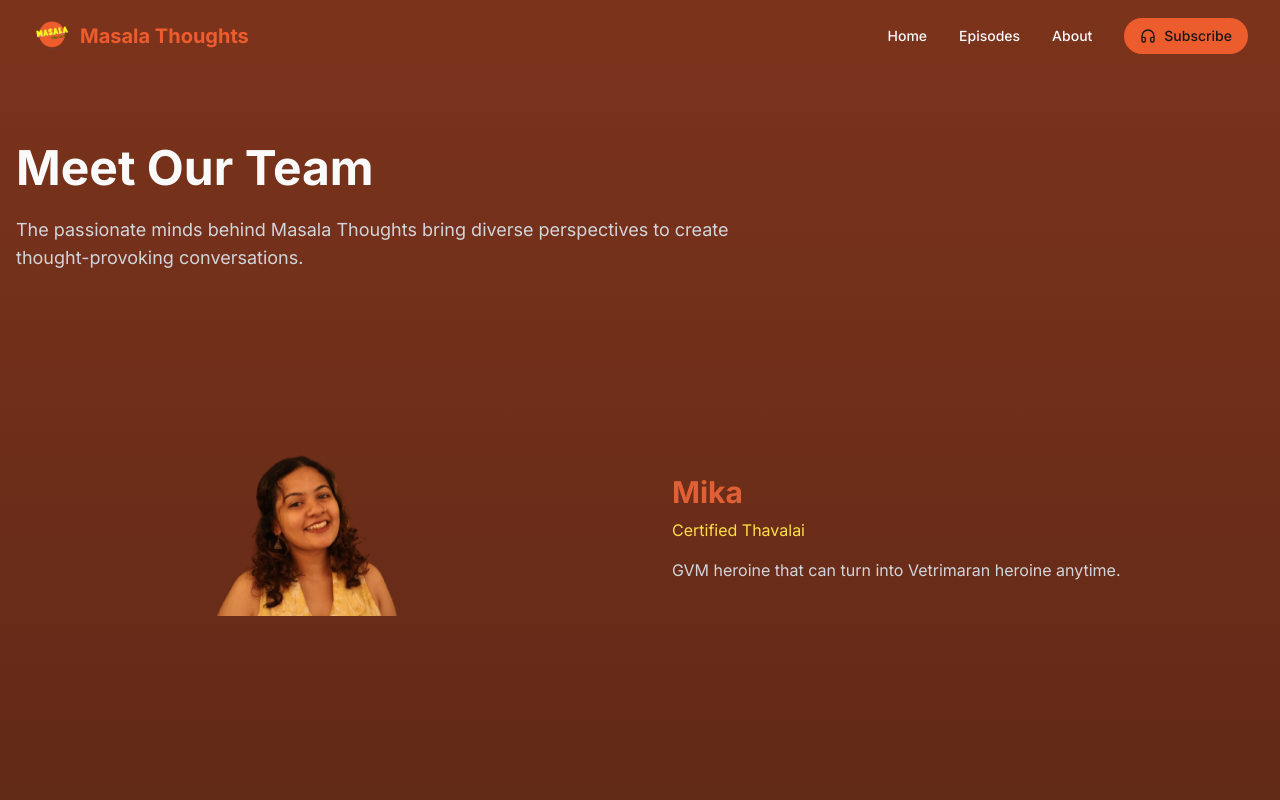
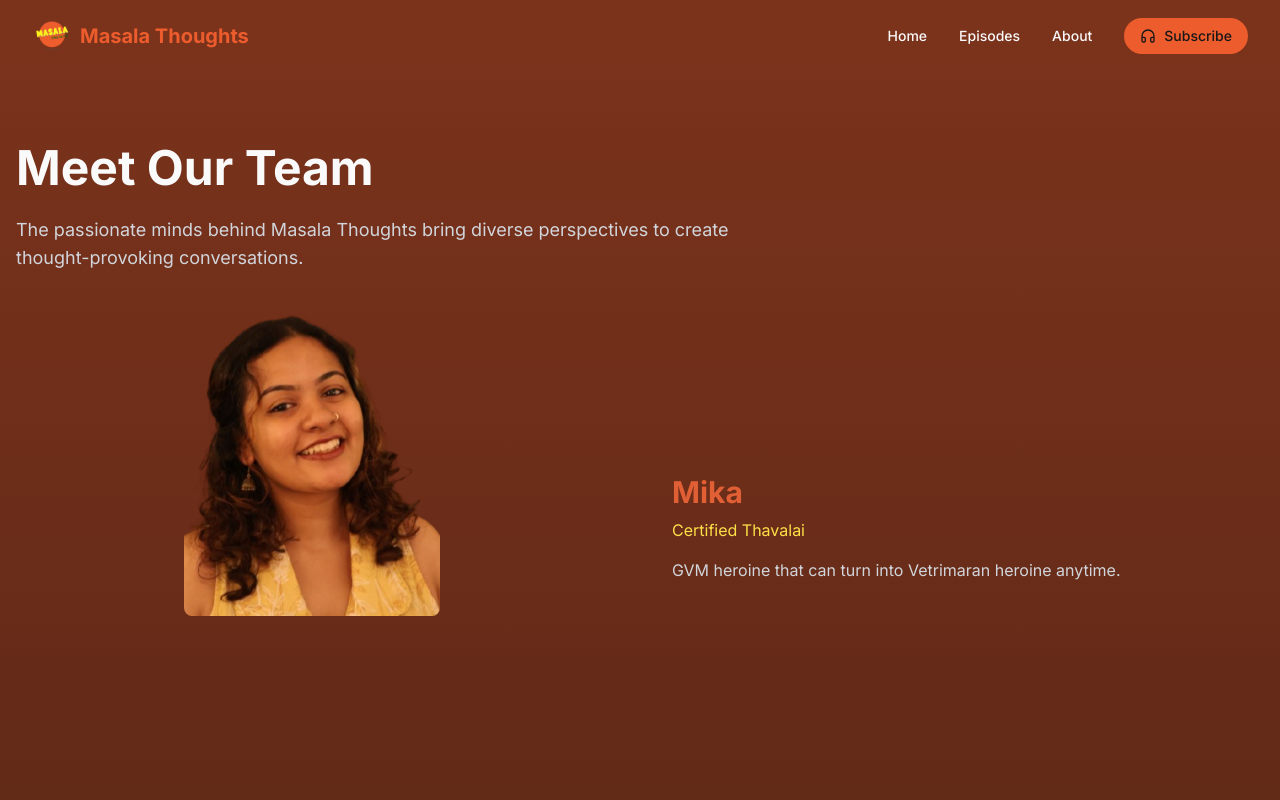
Before and after one commit to yganesh99/mt, a Next.js app: page /about in a window 1280 px wide. Shown: the top 800 px of the page. Built offline with nearby package versions, Linux system fonts and the light colour scheme.

Commit message:
fixed about images

```diff
--- a/app/about/page.js
+++ b/app/about/page.js
@@ -90,16 +90,14 @@ export default function AboutPage() {
 										: 'animate-bounce'
 								}`}
 							>
-								<div className='relative w-64 h-80 rounded-lg overflow-hidden'>
-									<div className='absolute inset-0 flex items-end justify-center'>
+								<div className='w-64 h-80 rounded-lg overflow-hidden flex items-center justify-center'>
 									<Image
 										src={member.silhouette}
 										alt={`Silhouette of ${member.name}`}
 										width={256}
 										height={320}
-											className={`object-cover`}
+										className='object-cover w-full h-full'
 									/>
-									</div>
 								</div>
 							</div>
 							<div className='w-full md:w-1/2 text-center md:text-left'>
```
Lines whose indentation alone changed are shown as unchanged.
